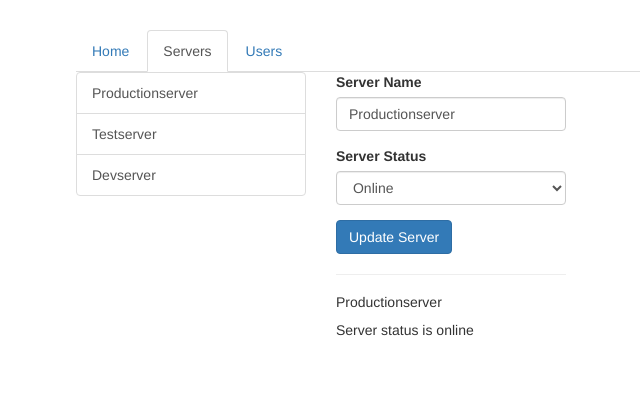
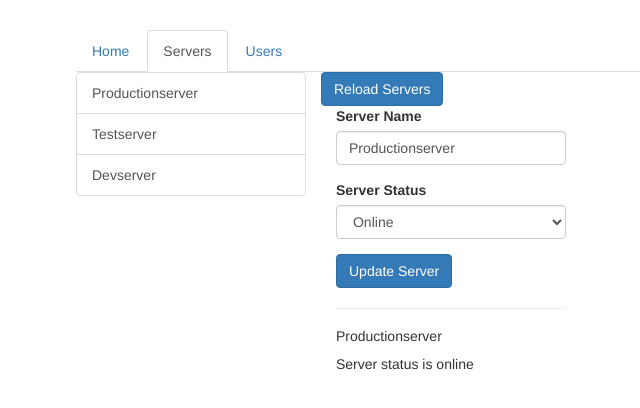
Before and after one commit to aniketgaikwad9797/angular-routing, an Angular app: page /servers in a window 1280 px wide. Shown: the top 408 px of the page, without its empty margins (189-829 px from the left). Built offline with nearby package versions, Linux system fonts and the light colour scheme.

Commit message:
Using relative paths in programatic navigation

```diff
--- a/src/app/servers/servers.component.html
+++ b/src/app/servers/servers.component.html
@@ -9,6 +9,9 @@
       </a>
     </div>
   </div>
+  <div>
+    <button class="btn btn-primary" (click)="reloadServers()">Reload Servers</button>
+  </div>
   <div class="col-xs-12 col-sm-4">
     <app-edit-server></app-edit-server>
     <hr>
--- a/src/app/servers/servers.component.ts
+++ b/src/app/servers/servers.component.ts
@@ -1,18 +1,26 @@
 import { Component, OnInit } from '@angular/core';
 import { ServersService } from './servers.service';
+import { ActivatedRoute, Router } from '@angular/router';
 
 @Component({
   selector: 'app-servers',
   templateUrl: './servers.component.html',
-  styleUrls: ['./servers.component.css']
+  styleUrls: ['./servers.component.css'],
 })
 export class ServersComponent implements OnInit {
-  public servers: {id: number, name: string, status: string}[] = [];
+  public servers: { id: number; name: string; status: string }[] = [];
 
-  constructor(private serversService: ServersService) { }
+  constructor(
+    private serversService: ServersService,
+    private router: Router,
+    private route: ActivatedRoute
+  ) {}
 
   ngOnInit() {
     this.servers = this.serversService.getServers();
   }
 
+  reloadServers() {
+    this.router.navigate(['servers'], { relativeTo: this.route });
+  }
 }
```
